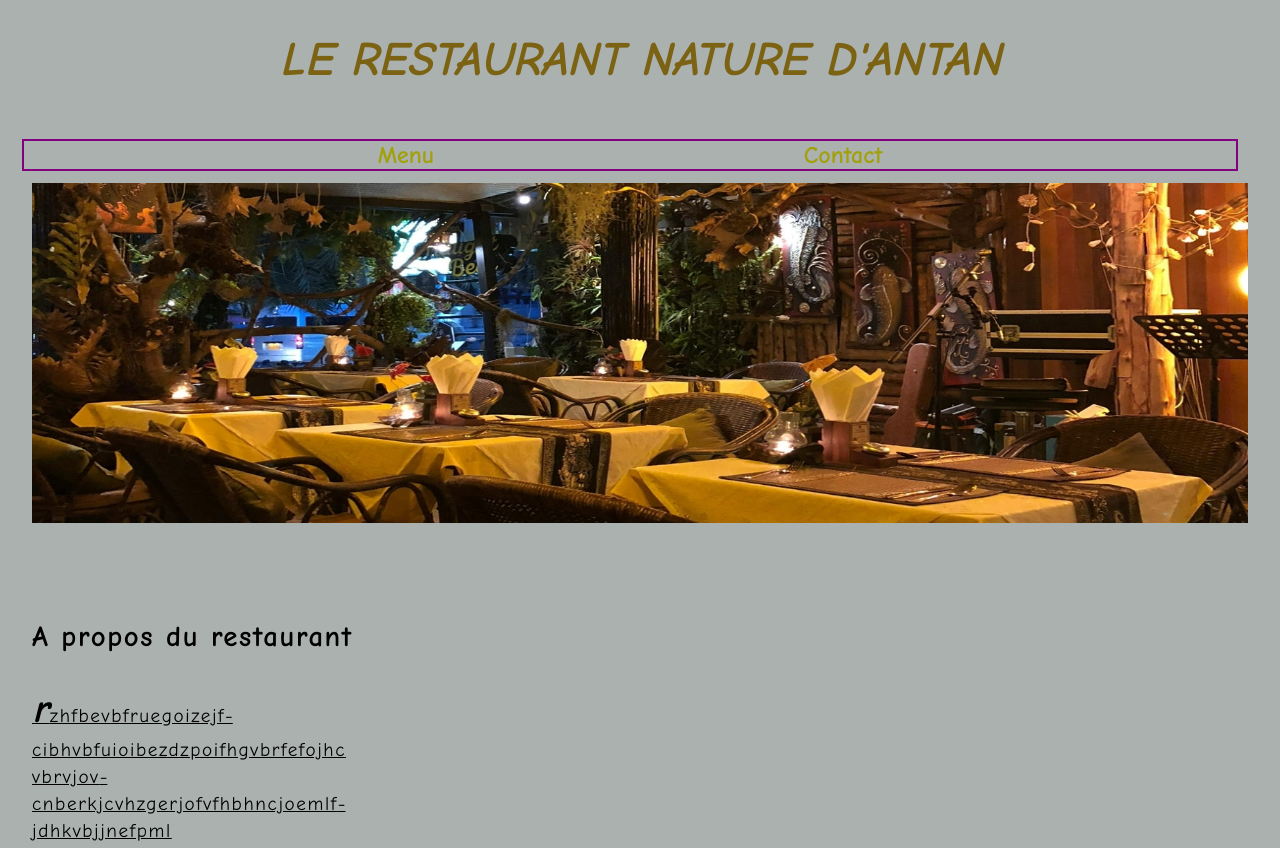
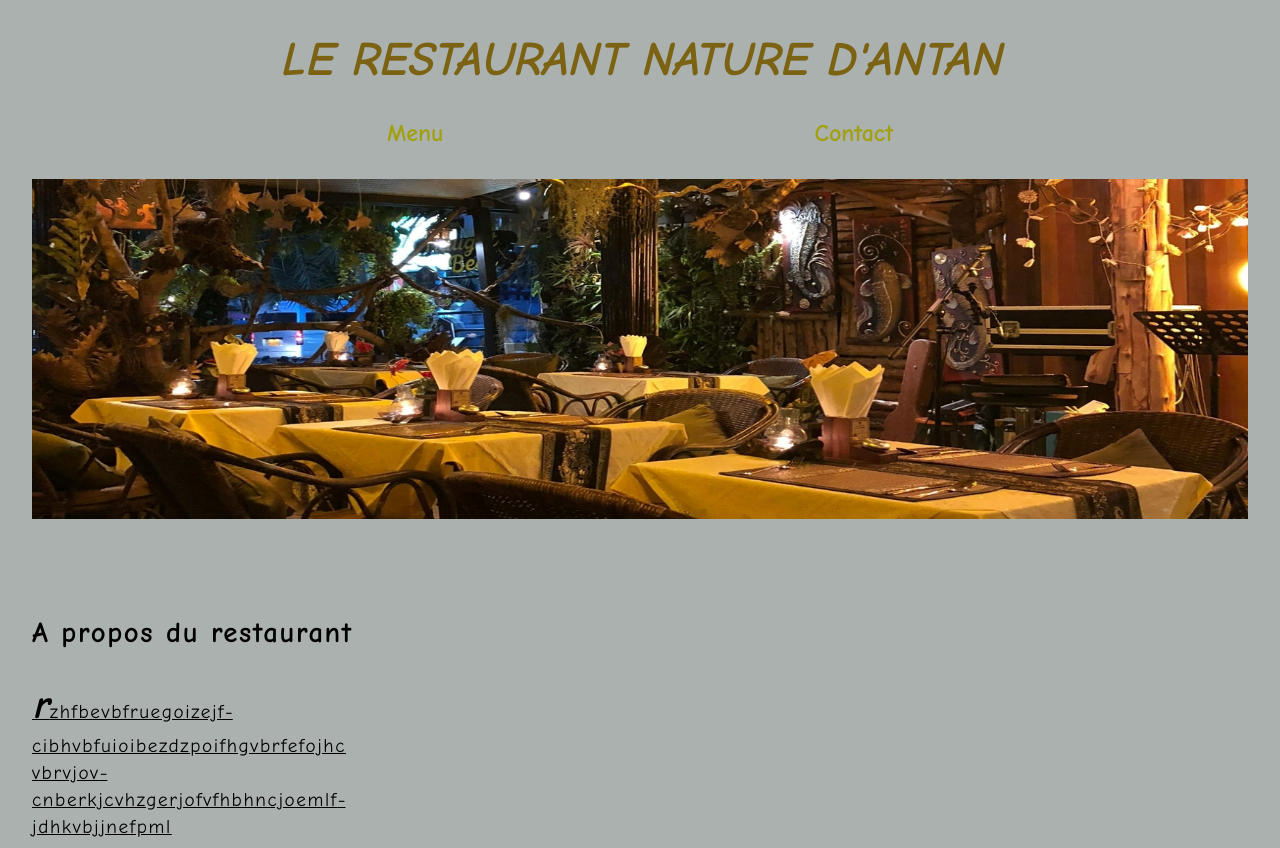
Before and after one commit to marie-josee67/Grafikart, a plain HTML site: page index.html in a window 1280 px wide. Shown: the top 848 px of the page. Drawn offline with Linux system fonts and the light colour scheme.

Commit message:
position: sticky;

```diff
--- a/style.css
+++ b/style.css
@@ -106,9 +106,10 @@ table tr:nth-child(2n){
 
 /* * barre de navigation * */
 .navbar{
-    position:relative;
-    top:20px;
-    left:-10px;
+    position: sticky;/* quand on scrool suite jusqu'à ce que l'on sort de l'élément parent */
+    top:0;
+    left:0;
+    right:0;
     display: flex;
     margin: 2rem 0;
     font-size: 1.5rem;
@@ -116,7 +117,7 @@ table tr:nth-child(2n){
     align-items:center;
     justify-content:space-evenly;
     color:none; /* retrait de la règle du parent au niveau de la couleur */
-    border: 2px solid purple;
+    /*border: 2px solid purple;*/
 }
 
 /* Le mieux pour les liens est le padding au lieu du margin acause de la zone clikable elle est plus important dans le padding que le margin*/
```
